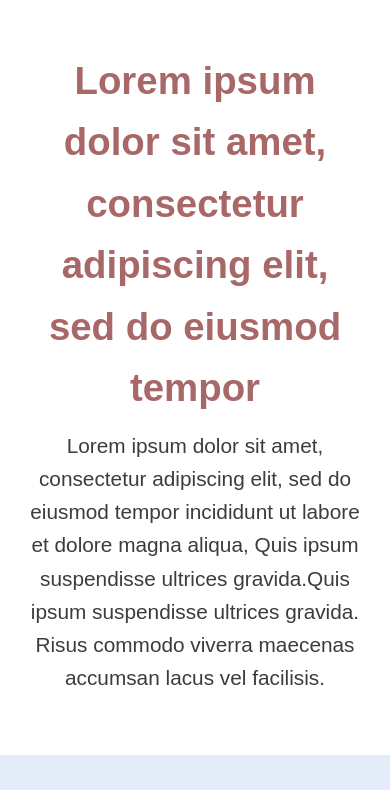
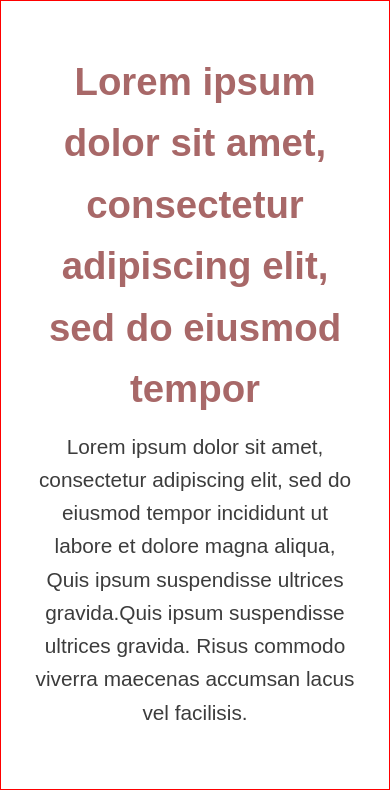
Before and after one commit to jesnaCoddle/assignment2, a plain HTML site: page index.html in a window 390 px wide. Shown: the top 790 px of the page. Drawn offline with Linux system fonts and the light colour scheme.

Commit message:
updated style.css

```diff
--- a/style.css
+++ b/style.css
@@ -10,9 +10,10 @@ body {
     line-height: 1.6;
 }
 
-/* div {
+div {
     border: 1px solid red;
-} */
+    max-width: 15;
+}
 
 .div1 {
     text-align: center;
@@ -83,6 +84,7 @@ body {
     /* border: 1px solid red; */
 }
 
+/* mobile screen */
 
 /* xs */
 /* @media screen and (min-width:475px) {
@@ -130,3 +132,68 @@ body {
     }
 
 } */
+
+/* desktop screen */
+
+/* 2xl */
+/* @media screen and (max-width:1536px) {
+    div{
+        max-width: 1280px;
+        /* font-size: ; */
+    /* } */
+/* }  */
+/* xl */
+@media screen and (max-width:1280px) {
+    div{
+        max-width: 1024px;
+        font-size: large;
+        /* font-size: ; */
+    }
+}
+
+/* lg */
+@media screen and (max-width:1024px) {
+    div{
+        max-width: 768px;
+        /* font-size: medium; */
+        /* font-size: ; */
+    }
+    /* .content .div2{
+        font-size: large;
+    } */
+}
+/* md */
+@media screen and (max-width:768px) {
+    div{
+        max-width: 640px;
+        /* font-size: small; */
+        /* font-size: ; */
+    }
+    /* .content .div2{
+        font-size: medium;
+    } */
+}
+/* sm */
+@media screen and (max-width:640px) {
+    div{
+        max-width: 475px;
+        /* font-size: smaller; */
+        /* font-size: ; */
+    }
+    /* .content .div2{
+        font-size: small;
+    } */
+}
+
+/* xs */
+@media screen and (max-width:475px) {
+    div{
+        max-width: 100%;
+        /* font-size: x-small; */
+        /* font-size: ; */
+    }
+    /* .content .div2{
+        font-size: x-small;
+    } */
+
+}
```
